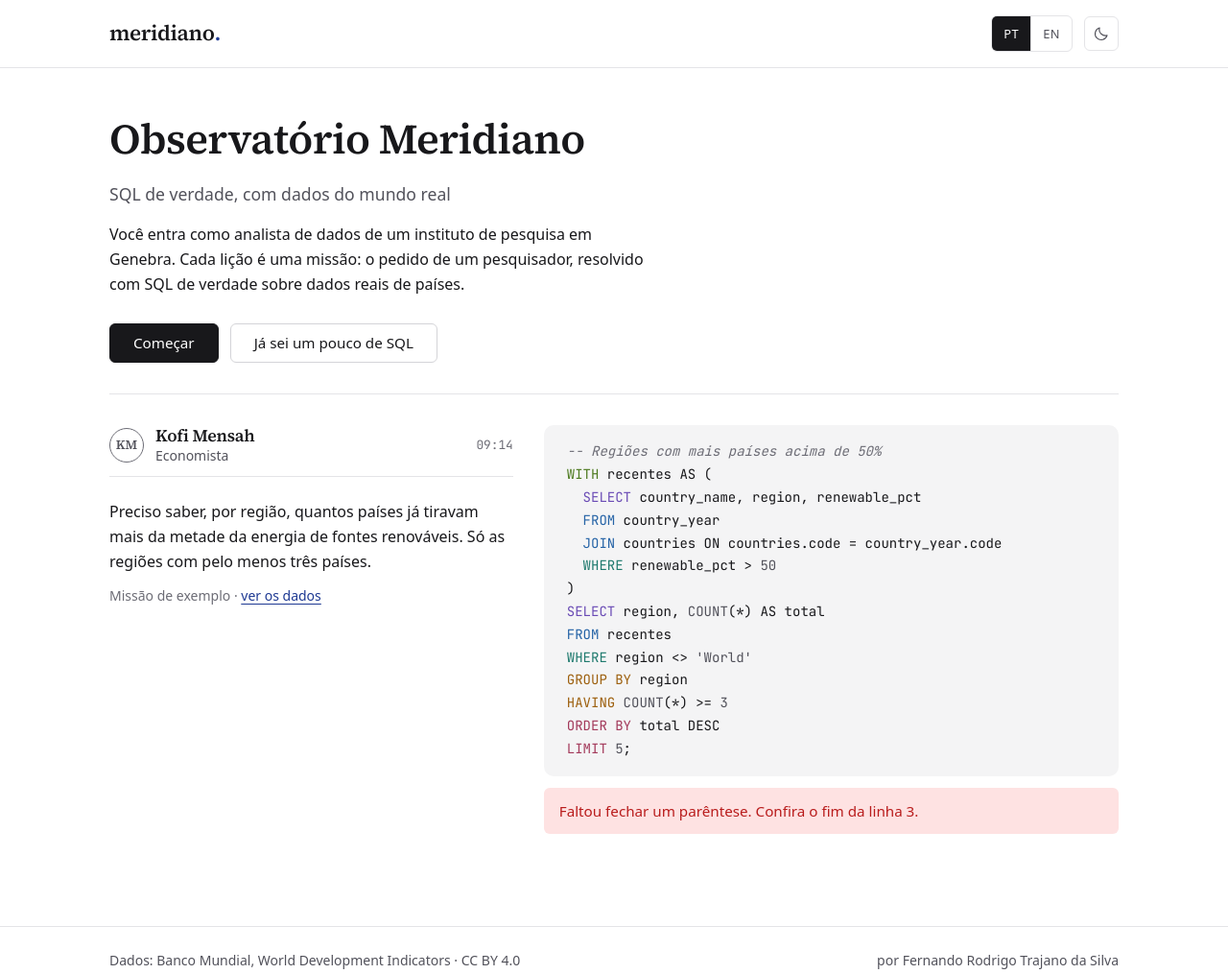
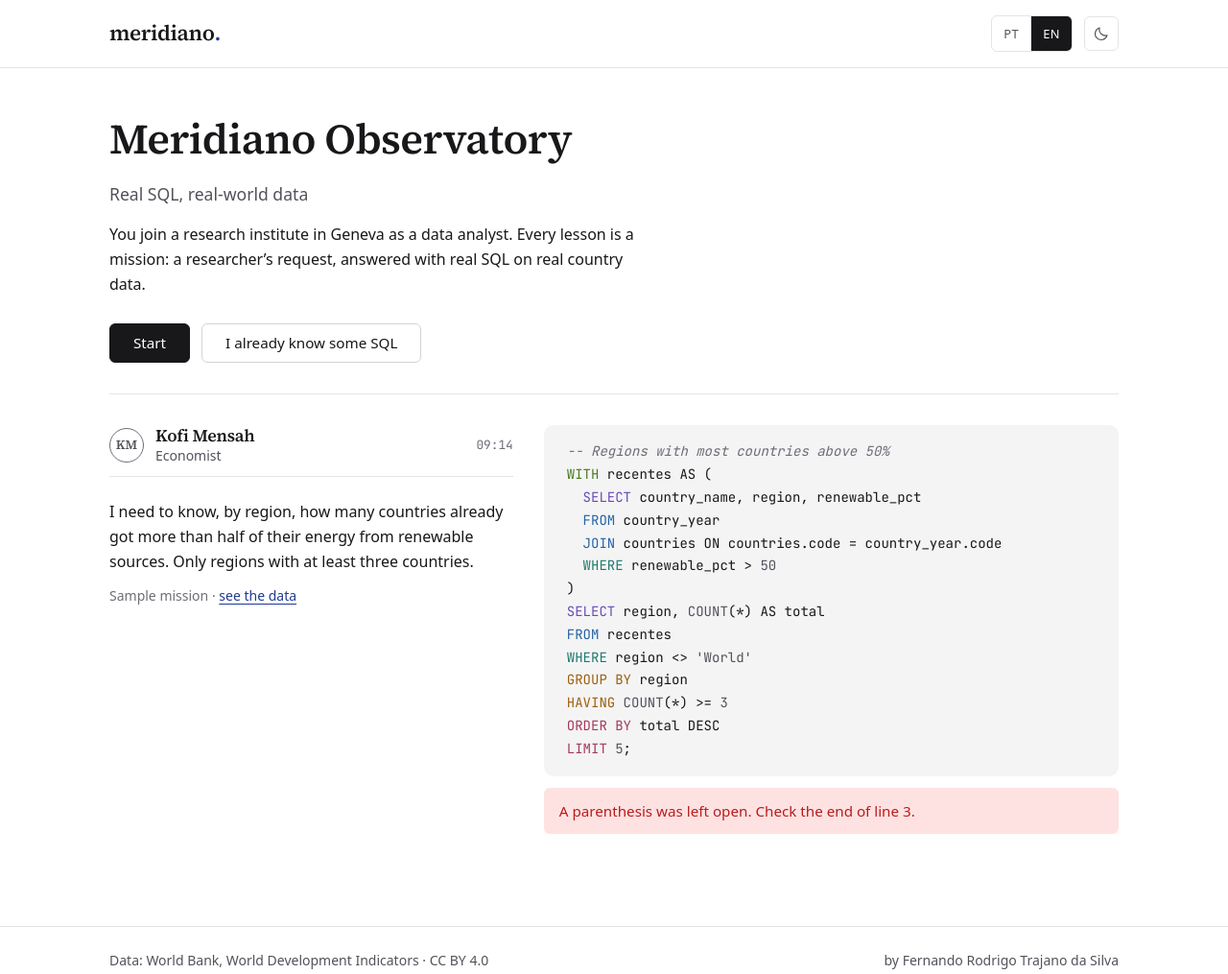
Before and after one commit to fernando-trajano/meridiano, a plain HTML site: page index.html in a window 1280 px wide. Shown: the whole page at 96% size. Drawn offline with Linux system fonts and the light colour scheme.

Commit message:
Passo 3: tradução PT/EN com detecção pelo navegador e conferência das chaves

```diff
--- /dev/null
+++ b/dados/i18n/en.js
@@ -0,0 +1,46 @@
+/* ==========================================================================
+   en.js — todos os textos da interface em inglês.
+
+   Precisa ter exatamente as mesmas chaves do pt.js — é o próprio site que
+   confere, ao abrir, e avisa no console o que estiver de um lado só.
+   ========================================================================== */
+
+export const en = {
+  codigoHtml: 'en',
+
+  documento: {
+    titulo: 'meridiano. · Real SQL, real-world data',
+    descricao:
+      'A free, interactive SQL course: missions with real SQL, running in your browser, on real country data from the World Bank.',
+  },
+
+  geral: {
+    subtitulo: 'Real SQL, real-world data',
+    instituto: 'Meridiano Observatory',
+  },
+
+  cabecalho: {
+    idioma: 'Interface language',
+    alternarTema: 'Switch between light and dark mode',
+  },
+
+  rodape: {
+    dados: 'Data:',
+    fonteDados: 'World Bank, World Development Indicators',
+    por: 'by',
+  },
+
+  vitrine: {
+    texto:
+      'You join a research institute in Geneva as a data analyst. Every lesson is a mission: a researcher’s request, answered with real SQL on real country data.',
+    comecar: 'Start',
+    jaSei: 'I already know some SQL',
+    cargo: 'Economist',
+    pedido:
+      'I need to know, by region, how many countries already got more than half of their energy from renewable sources. Only regions with at least three countries.',
+    exemplo: 'Sample mission',
+    verDados: 'see the data',
+    comentario: '-- Regions with most countries above 50%',
+    erro: 'A parenthesis was left open. Check the end of line 3.',
+  },
+};
--- /dev/null
+++ b/dados/i18n/pt.js
@@ -0,0 +1,57 @@
+/* ==========================================================================
+   pt.js — todos os textos da interface em português.
+
+   Este arquivo é CONTEÚDO, não código: dá para corrigir uma frase aqui sem
+   entender nada de JavaScript. A única regra é manter as aspas e a vírgula
+   no fim de cada linha.
+
+   O en.js precisa ter exatamente as mesmas chaves. Se faltar alguma, o site
+   avisa no console do navegador em vez de mostrar a tela quebrada.
+
+   Textos entre chaves, como {feitas}, são lacunas: o código preenche.
+   ========================================================================== */
+
+export const pt = {
+  // Código que vai para o atributo lang do <html>. Serve para o navegador
+  // saber hifenizar, corrigir ortografia e ler em voz alta no idioma certo.
+  codigoHtml: 'pt-BR',
+
+  documento: {
+    titulo: 'meridiano. · SQL de verdade, com dados do mundo real',
+    descricao:
+      'Curso de SQL interativo e gratuito: missões com SQL de verdade, rodando no navegador, sobre dados reais de países do Banco Mundial.',
+  },
+
+  geral: {
+    subtitulo: 'SQL de verdade, com dados do mundo real',
+    instituto: 'Observatório Meridiano',
+  },
+
+  cabecalho: {
+    idioma: 'Idioma da interface',
+    alternarTema: 'Alternar entre modo claro e escuro',
+  },
+
+  rodape: {
+    dados: 'Dados:',
+    fonteDados: 'Banco Mundial, World Development Indicators',
+    // Antes do nome do autor, que é o mesmo nos dois idiomas e mora no HTML.
+    por: 'por',
+  },
+
+  // PROVISÓRIO: os textos da vitrine do passo 2. Saem junto com ela, no
+  // passo 15.
+  vitrine: {
+    texto:
+      'Você entra como analista de dados de um instituto de pesquisa em Genebra. Cada lição é uma missão: o pedido de um pesquisador, resolvido com SQL de verdade sobre dados reais de países.',
+    comecar: 'Começar',
+    jaSei: 'Já sei um pouco de SQL',
+    cargo: 'Economista',
+    pedido:
+      'Preciso saber, por região, quantos países já tiravam mais da metade da energia de fontes renováveis. Só as regiões com pelo menos três países.',
+    exemplo: 'Missão de exemplo',
+    verDados: 'ver os dados',
+    comentario: '-- Regiões com mais países acima de 50%',
+    erro: 'Faltou fechar um parêntese. Confira o fim da linha 3.',
+  },
+};
--- a/index.html
+++ b/index.html
@@ -52,13 +52,12 @@
       <a class="marca" href="./">meridiano<span class="marca-ponto">.</span></a>
 
       <nav class="cabecalho-acoes">
-        <!-- O seletor já está no lugar; passa a trocar os textos no passo 3. -->
-        <div class="seletor" role="group" aria-label="Idioma da interface">
+        <div class="seletor" role="group" data-i18n-aria="cabecalho.idioma" aria-label="Idioma da interface">
           <button type="button" class="seletor-opcao" data-idioma="pt" aria-pressed="true">PT</button>
           <button type="button" class="seletor-opcao" data-idioma="en" aria-pressed="false">EN</button>
         </div>
 
-        <button type="button" class="botao-icone" id="botao-tema" aria-label="Alternar entre modo claro e escuro">
+        <button type="button" class="botao-icone" id="botao-tema" data-i18n-aria="cabecalho.alternarTema" aria-label="Alternar entre modo claro e escuro">
           <svg aria-hidden="true"><use href="#icone-lua"></use></svg>
         </button>
       </nav>
@@ -76,16 +75,16 @@
   <main class="conteudo" id="tela">
 
     <section class="secao vitrine-abertura">
-      <h1>Observatório Meridiano</h1>
-      <p class="subtitulo">SQL de verdade, com dados do mundo real</p>
-      <p>
+      <h1 data-i18n="geral.instituto">Observatório Meridiano</h1>
+      <p class="subtitulo" data-i18n="geral.subtitulo">SQL de verdade, com dados do mundo real</p>
+      <p data-i18n="vitrine.texto">
         Você entra como analista de dados de um instituto de pesquisa em
         Genebra. Cada lição é uma missão: o pedido de um pesquisador,
         resolvido com SQL de verdade sobre dados reais de países.
       </p>
       <div class="grupo-botoes">
-        <button type="button" class="botao botao--principal">Começar</button>
-        <button type="button" class="botao">Já sei um pouco de SQL</button>
+        <button type="button" class="botao botao--principal" data-i18n="vitrine.comecar">Começar</button>
+        <button type="button" class="botao" data-i18n="vitrine.jaSei">Já sei um pouco de SQL</button>
       </div>
     </section>
 
@@ -95,20 +94,20 @@
           <span class="monograma" aria-hidden="true">KM</span>
           <span class="memorando-quem">
             <span class="memorando-nome">Kofi Mensah</span>
-            <span class="memorando-cargo">Economista</span>
+            <span class="memorando-cargo" data-i18n="vitrine.cargo">Economista</span>
           </span>
           <span class="memorando-hora">09:14</span>
         </div>
-        <p class="memorando-texto">
+        <p class="memorando-texto" data-i18n="vitrine.pedido">
           Preciso saber, por região, quantos países já tiravam mais da metade
           da energia de fontes renováveis. Só as regiões com pelo menos três
           países.
         </p>
-        <p class="discreto">Missão de exemplo · <a href="#">ver os dados</a></p>
+        <p class="discreto"><span data-i18n="vitrine.exemplo">Missão de exemplo</span> · <a href="#" data-i18n="vitrine.verDados">ver os dados</a></p>
       </div>
 
       <div class="vitrine-codigo">
-<pre class="bloco-codigo"><span class="sql-comentario">-- Regiões com mais países acima de 50%</span>
+<pre class="bloco-codigo"><span class="sql-comentario" data-i18n="vitrine.comentario">-- Regiões com mais países acima de 50%</span>
 <span class="sql-with">WITH</span> recentes AS (
   <span class="sql-select">SELECT</span> country_name, region, renewable_pct
   <span class="sql-from">FROM</span> country_year
@@ -122,7 +121,7 @@
 <span class="sql-group">HAVING</span> <span class="sql-funcao">COUNT</span>(*) &gt;= <span class="sql-numero">3</span>
 <span class="sql-order">ORDER BY</span> total DESC
 <span class="sql-order">LIMIT</span> <span class="sql-numero">5</span>;</pre>
-        <p class="aviso-erro">Faltou fechar um parêntese. Confira o fim da linha 3.</p>
+        <p class="aviso-erro" data-i18n="vitrine.erro">Faltou fechar um parêntese. Confira o fim da linha 3.</p>
       </div>
     </section>
 
@@ -130,8 +129,8 @@
 
   <footer class="rodape">
     <div class="rodape-dentro">
-      <span class="rodape-bloco">Dados: <a href="https://datacatalog.worldbank.org/search/dataset/0037712/World-Development-Indicators" target="_blank" rel="noopener">Banco Mundial, World Development Indicators</a> · CC BY 4.0</span>
-      <span class="rodape-bloco">por <a href="https://github.com/fernando-trajano" target="_blank" rel="noopener">Fernando Rodrigo Trajano da Silva</a></span>
+      <span class="rodape-bloco"><span data-i18n="rodape.dados">Dados:</span> <a href="https://datacatalog.worldbank.org/search/dataset/0037712/World-Development-Indicators" target="_blank" rel="noopener" data-i18n="rodape.fonteDados">Banco Mundial, World Development Indicators</a> · CC BY 4.0</span>
+      <span class="rodape-bloco"><span data-i18n="rodape.por">por</span> <a href="https://github.com/fernando-trajano" target="_blank" rel="noopener">Fernando Rodrigo Trajano da Silva</a></span>
     </div>
   </footer>
 
--- /dev/null
+++ b/js/i18n.js
@@ -0,0 +1,206 @@
+/* ==========================================================================
+   i18n.js — o tradutor do site. Adaptado do digita.
+
+   "i18n" é como se abrevia "internationalization": i + 18 letras + n.
+
+   Como funciona, em uma frase: no HTML você marca um elemento com
+   data-i18n="vitrine.titulo", e este arquivo troca o texto dele pelo texto
+   do idioma escolhido.
+
+   Marcadores aceitos no HTML:
+     data-i18n="chave"         → troca o texto de dentro do elemento
+     data-i18n-aria="chave"    → troca o atributo aria-label (leitores de tela)
+     data-i18n-titulo="chave"  → troca o atributo title (a dica ao passar o mouse)
+
+   Duas fontes de texto, por dois caminhos:
+     - a INTERFACE (botões, títulos, avisos) mora em dados/i18n/pt.js e en.js,
+       e é lida por chave, com t('secao.chave');
+     - o CONTEÚDO (missões, dicionário da base, jogos) já vem com os dois
+       idiomas lado a lado, { pt: '…', en: '…' }, e é lido com emIdioma().
+   ========================================================================== */
+
+import { pt } from '../dados/i18n/pt.js';
+import { en } from '../dados/i18n/en.js';
+
+const idiomas = { pt, en };
+
+/** Idioma usado quando não dá para detectar, e também o de reserva. */
+export const IDIOMA_PADRAO = 'pt';
+
+let idiomaAtual = IDIOMA_PADRAO;
+
+/**
+ * Descobre o idioma pelo navegador do visitante.
+ * navigator.languages traz a lista de idiomas na ordem de preferência dele
+ * (ex.: ['pt-BR', 'pt', 'en-US']). O primeiro que for português ou inglês
+ * ganha; se nenhum dos dois aparecer, o site abre em inglês — é a língua que
+ * mais gente de fora lê.
+ * @returns {'pt'|'en'}
+ */
+export function detectarIdioma() {
+  const preferidos = navigator.languages?.length
+    ? navigator.languages
+    : [navigator.language || ''];
+
+  for (const codigo of preferidos) {
+    if (codigo.toLowerCase().startsWith('pt')) return 'pt';
+    if (codigo.toLowerCase().startsWith('en')) return 'en';
+  }
+
+  return 'en';
+}
+
+/** @returns {'pt'|'en'} o idioma que está valendo agora. */
+export function idioma() {
+  return idiomaAtual;
+}
+
+/**
+ * Busca um texto da interface pela chave, no formato "secao.chave".
+ * Se faltar no idioma atual, cai no português e avisa no console — assim um
+ * texto esquecido aparece durante o desenvolvimento, e nunca some para quem
+ * está usando o site.
+ *
+ * Aceita lacunas: t('trilha.feitas', { feitas: 29, total: 77 }) troca
+ * "{feitas} de {total} missões" por "29 de 77 missões". A ordem das palavras
+ * fica no texto de cada idioma, nunca no código.
+ *
+ * @param {string} chave  ex.: 'vitrine.titulo'
+ * @param {Record<string, string|number>} [valores]  o que vai nas lacunas
+ * @returns {string}
+ */
+export function t(chave, valores) {
+  let texto = buscar(idiomas[idiomaAtual], chave);
+
+  if (typeof texto !== 'string') {
+    console.warn(`[i18n] Falta a chave "${chave}" em ${idiomaAtual}.js`);
+    const reserva = buscar(idiomas[IDIOMA_PADRAO], chave);
+    texto = typeof reserva === 'string' ? reserva : chave;
+  }
+
+  return valores ? preencher(texto, valores) : texto;
+}
+
+/**
+ * Escolhe o lado certo de um texto de conteúdo, { pt: '…', en: '…' }.
+ * Mesma rede de segurança do t(): se faltar o idioma atual, usa o português
+ * e avisa no console.
+ * @param {{pt?: string, en?: string}} objeto
+ * @param {Record<string, string|number>} [valores]  o que vai nas lacunas
+ * @returns {string}
+ */
+export function emIdioma(objeto, valores) {
+  let texto = objeto?.[idiomaAtual];
+
+  if (typeof texto !== 'string') {
+    console.warn(`[i18n] Texto de conteúdo sem "${idiomaAtual}":`, objeto);
+    texto = objeto?.[IDIOMA_PADRAO] ?? '';
+  }
+
+  return valores ? preencher(texto, valores) : texto;
+}
+
+/** Troca cada {nome} do texto pelo valor correspondente. */
+function preencher(texto, valores) {
+  return texto.replace(/\{(\w+)\}/g, (lacuna, nome) =>
+    nome in valores ? String(valores[nome]) : lacuna
+  );
+}
+
+/** Caminha pelo objeto seguindo os pontos da chave: 'a.b' → objeto.a.b */
+function buscar(objeto, chave) {
+  return chave.split('.').reduce((atual, parte) => atual?.[parte], objeto);
+}
+
+/**
+ * Troca o idioma do site inteiro.
+ * @param {'pt'|'en'} codigo
+ * @param {boolean} [manual]  true quando veio de um clique do usuário, e não
+ *                            da detecção automática. Só a escolha manual vai
+ *                            ser salva (passo 8) — a detecção não deve virar
+ *                            decisão.
+ */
+export function definirIdioma(codigo, manual = false) {
+  idiomaAtual = idiomas[codigo] ? codigo : IDIOMA_PADRAO;
+
+  // Avisa o navegador em que idioma a página está.
+  document.documentElement.lang = t('codigoHtml');
+
+  traduzirPagina();
+  marcarBotaoDoIdioma();
+
+  // As telas construídas depois escutam este aviso para se redesenharem no
+  // idioma novo — e o bd.js (passo 5), para recarregar a base com os nomes
+  // de tabela e coluna do outro idioma.
+  document.dispatchEvent(
+    new CustomEvent('idioma-mudou', { detail: { idioma: idiomaAtual, manual } })
+  );
+}
+
+/**
+ * Percorre a página (ou um pedaço dela) e traduz tudo que estiver marcado.
+ * @param {ParentNode} raiz  onde procurar; a página inteira, por padrão
+ */
+export function traduzirPagina(raiz = document) {
+  raiz.querySelectorAll('[data-i18n]').forEach((elemento) => {
+    elemento.textContent = t(elemento.dataset.i18n);
+  });
+
+  raiz.querySelectorAll('[data-i18n-aria]').forEach((elemento) => {
+    elemento.setAttribute('aria-label', t(elemento.dataset.i18nAria));
+  });
+
+  raiz.querySelectorAll('[data-i18n-titulo]').forEach((elemento) => {
+    elemento.setAttribute('title', t(elemento.dataset.i18nTitulo));
+  });
+
+  // O título da aba e a descrição para buscadores também mudam de idioma.
+  if (raiz === document) {
+    document.title = t('documento.titulo');
+    document
+      .querySelector('meta[name="description"]')
+      ?.setAttribute('content', t('documento.descricao'));
+  }
+}
+
+/** Deixa PT ou EN marcado como opção ativa no cabeçalho. */
+function marcarBotaoDoIdioma() {
+  document.querySelectorAll('[data-idioma]').forEach((botao) => {
+    botao.setAttribute('aria-pressed', String(botao.dataset.idioma === idiomaAtual));
+  });
+}
+
+/** Liga os botões PT/EN do cabeçalho. */
+export function ligarSeletorDeIdioma() {
+  document.querySelectorAll('[data-idioma]').forEach((botao) => {
+    botao.addEventListener('click', () => definirIdioma(botao.dataset.idioma, true));
+  });
+}
+
+/**
+ * Confere se pt.js e en.js têm exatamente as mesmas chaves, e avisa no
+ * console as que estiverem de um lado só. Roda uma vez, ao abrir o site: é
+ * a rede de segurança para quando os dois arquivos crescerem.
+ * @returns {boolean} true se os dois estão iguais
+ */
+export function conferirChaves() {
+  const chavesPt = listarChaves(pt);
+  const chavesEn = listarChaves(en);
+
+  const soNoPt = chavesPt.filter((chave) => !chavesEn.includes(chave));
+  const soNoEn = chavesEn.filter((chave) => !chavesPt.includes(chave));
+
+  if (soNoPt.length) console.warn('[i18n] Chaves que faltam no en.js:', soNoPt);
+  if (soNoEn.length) console.warn('[i18n] Chaves que faltam no pt.js:', soNoEn);
+
+  return !soNoPt.length && !soNoEn.length;
+}
+
+/** Todas as chaves de um objeto de traduções, no formato "secao.chave". */
+function listarChaves(objeto, prefixo = '') {
+  return Object.entries(objeto).flatMap(([nome, valor]) =>
+    typeof valor === 'object' && valor !== null
+      ? listarChaves(valor, `${prefixo}${nome}.`)
+      : [`${prefixo}${nome}`]
+  );
+}
```
Also changed, not shown: js/app.js (+25 -0 lines), 2 other files.
